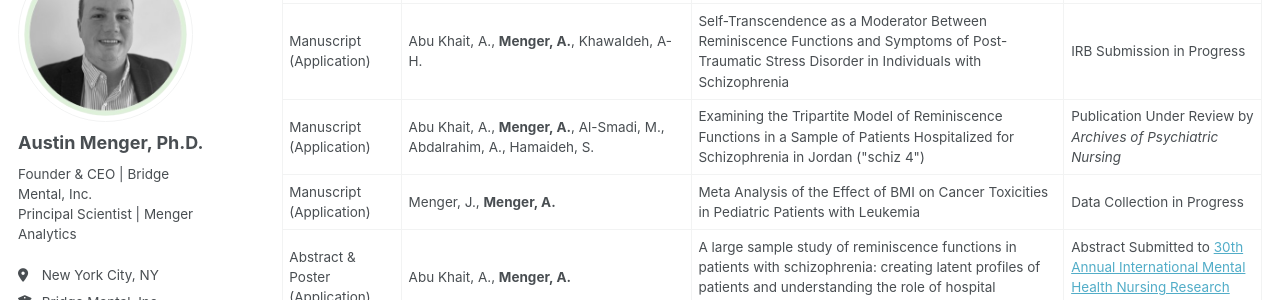
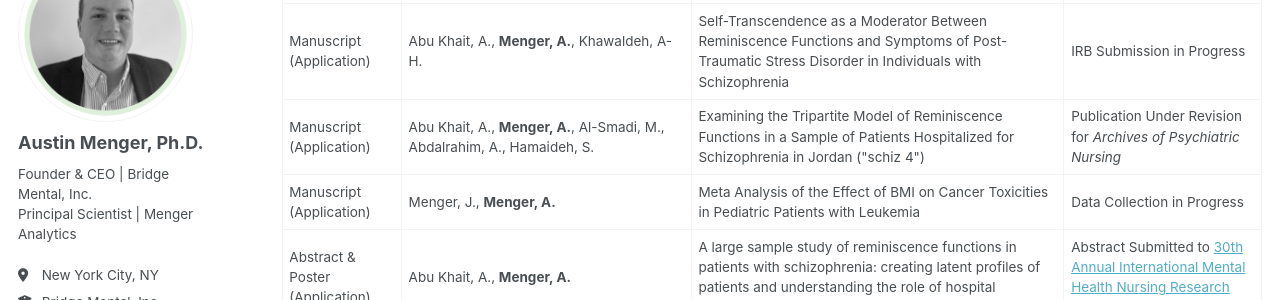
Before and after one commit to austinmenger/austinmenger.github.io, a Jekyll site: the page built from _pages/active_projects.md, in a window 1280 px wide and 900 px high, scrolled down 714 px. Shown: the part 152-452 px from the top of the window. Built offline with Jekyll 4.4.1, drawn with Linux system fonts in a browser that asks for light colours; some web fonts are replaced.

Commit message:
Update active_projects.md

```diff
--- a/_pages/active_projects.md
+++ b/_pages/active_projects.md
@@ -95,7 +95,7 @@ author_profile: true
   <td>Manuscript (Application)</td>
   <td>Abu Khait, A., <b>Menger, A.</b>, Al-Smadi, M., Abdalrahim, A., Hamaideh, S.</td>
   <td>Examining the Tripartite Model of Reminiscence Functions in a Sample of Patients Hospitalized for Schizophrenia in Jordan ("schiz 4")</td>
-  <td>Publication Under Review by <em> Archives of Psychiatric Nursing</em></td>
+  <td>Publication Under Revision for <em> Archives of Psychiatric Nursing</em></td>
  </tr>
  <tr>
   <td>Manuscript (Application)</td>
```
